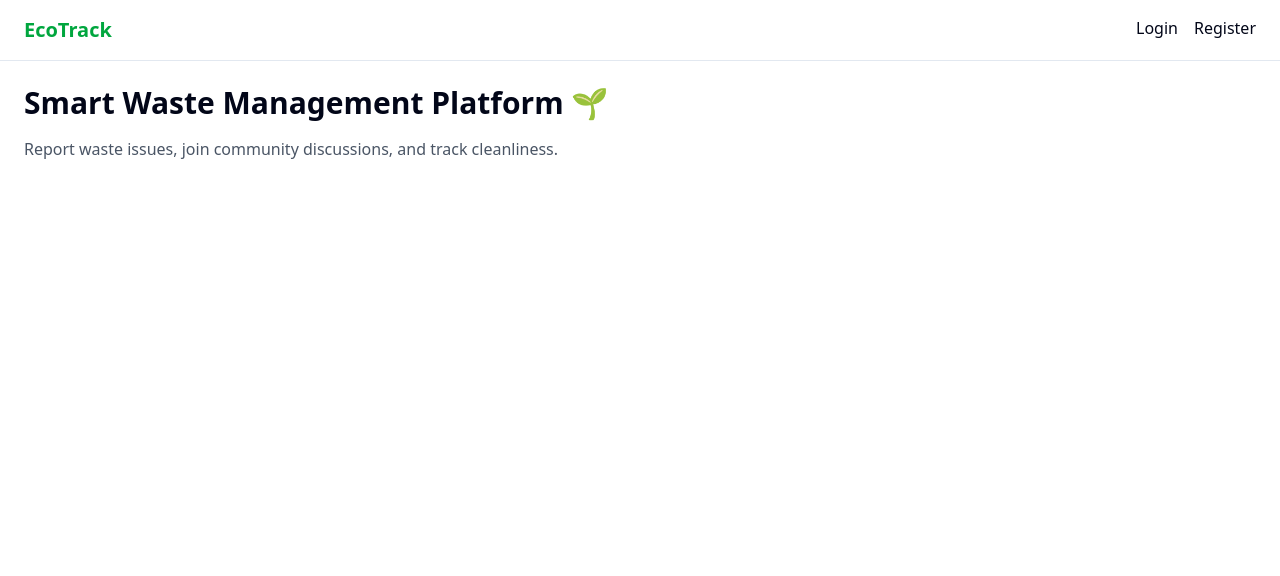
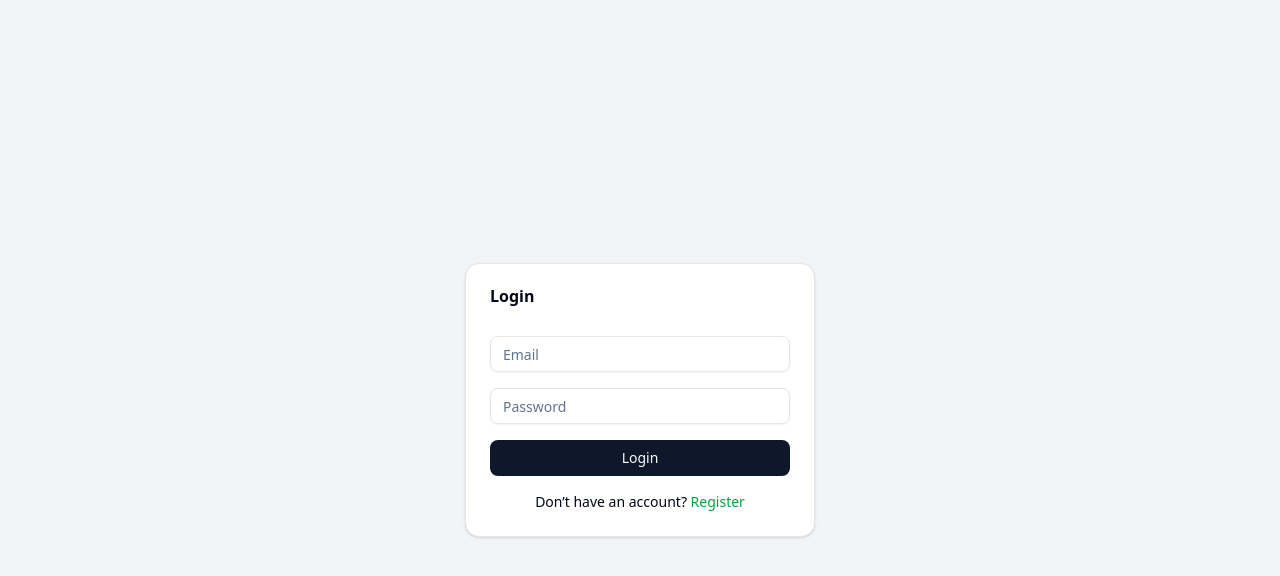
Before and after one commit to Snehil7903/eco-track, a React (Vite) app in the folder client/: page /login in a window 1280 px wide. Shown: the top 576 px of the page. Built offline with nearby package versions, Linux system fonts and the light colour scheme.

Commit message:
Day 2: Add routing and authentication UI

```diff
--- a/client/package.json
+++ b/client/package.json
@@ -17,6 +17,7 @@
     "lucide-react": "^0.562.0",
     "react": "^19.2.0",
     "react-dom": "^19.2.0",
+    "react-router-dom": "^7.11.0",
     "tailwind-merge": "^3.4.0"
   },
   "devDependencies": {
--- a/client/src/App.jsx
+++ b/client/src/App.jsx
@@ -1,10 +1,54 @@
+import { BrowserRouter, Routes, Route } from "react-router-dom";
 import MainLayout from "./layouts/MainLayout";
+import AuthLayout from "./layouts/AuthLayout";
+
 import Home from "./pages/Home";
+import Login from "./pages/Login";
+import Register from "./pages/Register";
+import Dashboard from "./pages/Dashboard";
 
 export default function App() {
   return (
-    <MainLayout>
-      <Home />
-    </MainLayout>
+    <BrowserRouter>
+      <Routes>
+        {/* Public */}
+        <Route
+          path="/"
+          element={
+            <MainLayout>
+              <Home />
+            </MainLayout>
+          }
+        />
+
+        {/* Auth */}
+        <Route
+          path="/login"
+          element={
+            <AuthLayout>
+              <Login />
+            </AuthLayout>
+          }
+        />
+        <Route
+          path="/register"
+          element={
+            <AuthLayout>
+              <Register />
+            </AuthLayout>
+          }
+        />
+
+        {/* Protected (later) */}
+        <Route
+          path="/dashboard"
+          element={
+            <MainLayout>
+              <Dashboard />
+            </MainLayout>
+          }
+        />
+      </Routes>
+    </BrowserRouter>
   );
 }
--- /dev/null
+++ b/client/src/components/ui/card.jsx
@@ -0,0 +1,101 @@
+import * as React from "react"
+
+import { cn } from "@/lib/utils"
+
+function Card({
+  className,
+  ...props
+}) {
+  return (
+    <div
+      data-slot="card"
+      className={cn(
+        "bg-card text-card-foreground flex flex-col gap-6 rounded-xl border py-6 shadow-sm",
+        className
+      )}
+      {...props} />
+  );
+}
+
+function CardHeader({
+  className,
+  ...props
+}) {
+  return (
+    <div
+      data-slot="card-header"
+      className={cn(
+        "@container/card-header grid auto-rows-min grid-rows-[auto_auto] items-start gap-2 px-6 has-data-[slot=card-action]:grid-cols-[1fr_auto] [.border-b]:pb-6",
+        className
+      )}
+      {...props} />
+  );
+}
+
+function CardTitle({
+  className,
+  ...props
+}) {
+  return (
+    <div
+      data-slot="card-title"
+      className={cn("leading-none font-semibold", className)}
+      {...props} />
+  );
+}
+
+function CardDescription({
+  className,
+  ...props
+}) {
+  return (
+    <div
+      data-slot="card-description"
+      className={cn("text-muted-foreground text-sm", className)}
+      {...props} />
+  );
+}
+
+function CardAction({
+  className,
+  ...props
+}) {
+  return (
+    <div
+      data-slot="card-action"
+      className={cn(
+        "col-start-2 row-span-2 row-start-1 self-start justify-self-end",
+        className
+      )}
+      {...props} />
+  );
+}
+
+function CardContent({
+  className,
+  ...props
+}) {
+  return (<div data-slot="card-content" className={cn("px-6", className)} {...props} />);
+}
+
+function CardFooter({
+  className,
+  ...props
+}) {
+  return (
+    <div
+      data-slot="card-footer"
+      className={cn("flex items-center px-6 [.border-t]:pt-6", className)}
+      {...props} />
+  );
+}
+
+export {
+  Card,
+  CardHeader,
+  CardFooter,
+  CardTitle,
+  CardAction,
+  CardDescription,
+  CardContent,
+}
--- /dev/null
+++ b/client/src/components/ui/input.jsx
@@ -0,0 +1,24 @@
+import * as React from "react"
+
+import { cn } from "@/lib/utils"
+
+function Input({
+  className,
+  type,
+  ...props
+}) {
+  return (
+    <input
+      type={type}
+      data-slot="input"
+      className={cn(
+        "file:text-foreground placeholder:text-muted-foreground selection:bg-primary selection:text-primary-foreground dark:bg-input/30 border-input h-9 w-full min-w-0 rounded-md border bg-transparent px-3 py-1 text-base shadow-xs transition-[color,box-shadow] outline-none file:inline-flex file:h-7 file:border-0 file:bg-transparent file:text-sm file:font-medium disabled:pointer-events-none disabled:cursor-not-allowed disabled:opacity-50 md:text-sm",
+        "focus-visible:border-ring focus-visible:ring-ring/50 focus-visible:ring-[3px]",
+        "aria-invalid:ring-destructive/20 dark:aria-invalid:ring-destructive/40 aria-invalid:border-destructive",
+        className
+      )}
+      {...props} />
+  );
+}
+
+export { Input }
--- /dev/null
+++ b/client/src/layouts/AuthLayout.jsx
@@ -0,0 +1,7 @@
+export default function AuthLayout({ children }) {
+  return (
+    <div className="min-h-screen flex items-center justify-center bg-gray-100">
+      {children}
+    </div>
+  );
+}
--- /dev/null
+++ b/client/src/pages/Dashboard.jsx
@@ -0,0 +1,10 @@
+export default function Dashboard() {
+  return (
+    <div className="p-6">
+      <h1 className="text-2xl font-bold">Dashboard</h1>
+      <p className="mt-2 text-gray-600">
+        Welcome to EcoTrack 🌱
+      </p>
+    </div>
+  );
+}
--- /dev/null
+++ b/client/src/pages/Login.jsx
@@ -0,0 +1,25 @@
+import { Button } from "@/components/ui/button";
+import { Input } from "@/components/ui/input";
+import { Card, CardContent, CardHeader, CardTitle } from "@/components/ui/card";
+import { Link } from "react-router-dom";
+
+export default function Login() {
+  return (
+    <Card className="w-87.5">
+      <CardHeader>
+        <CardTitle>Login</CardTitle>
+      </CardHeader>
+      <CardContent className="space-y-4">
+        <Input placeholder="Email" />
+        <Input type="password" placeholder="Password" />
+        <Button className="w-full">Login</Button>
+        <p className="text-sm text-center">
+          Don’t have an account?{" "}
+          <Link className="text-green-600" to="/register">
+            Register
+          </Link>
+        </p>
+      </CardContent>
+    </Card>
+  );
+}
--- /dev/null
+++ b/client/src/pages/Register.jsx
@@ -0,0 +1,26 @@
+import { Button } from "@/components/ui/button";
+import { Input } from "@/components/ui/input";
+import { Card, CardContent, CardHeader, CardTitle } from "@/components/ui/card";
+import { Link } from "react-router-dom";
+
+export default function Register() {
+  return (
+    <Card className="w-87.5">
+      <CardHeader>
+        <CardTitle>Create Account</CardTitle>
+      </CardHeader>
+      <CardContent className="space-y-4">
+        <Input placeholder="Name" />
+        <Input placeholder="Email" />
+        <Input type="password" placeholder="Password" />
+        <Button className="w-full">Register</Button>
+        <p className="text-sm text-center">
+          Already have an account?{" "}
+          <Link className="text-green-600" to="/login">
+            Login
+          </Link>
+        </p>
+      </CardContent>
+    </Card>
+  );
+}
```
Also changed, not shown: 1 other file (tests, documents, lock files or other folders).
